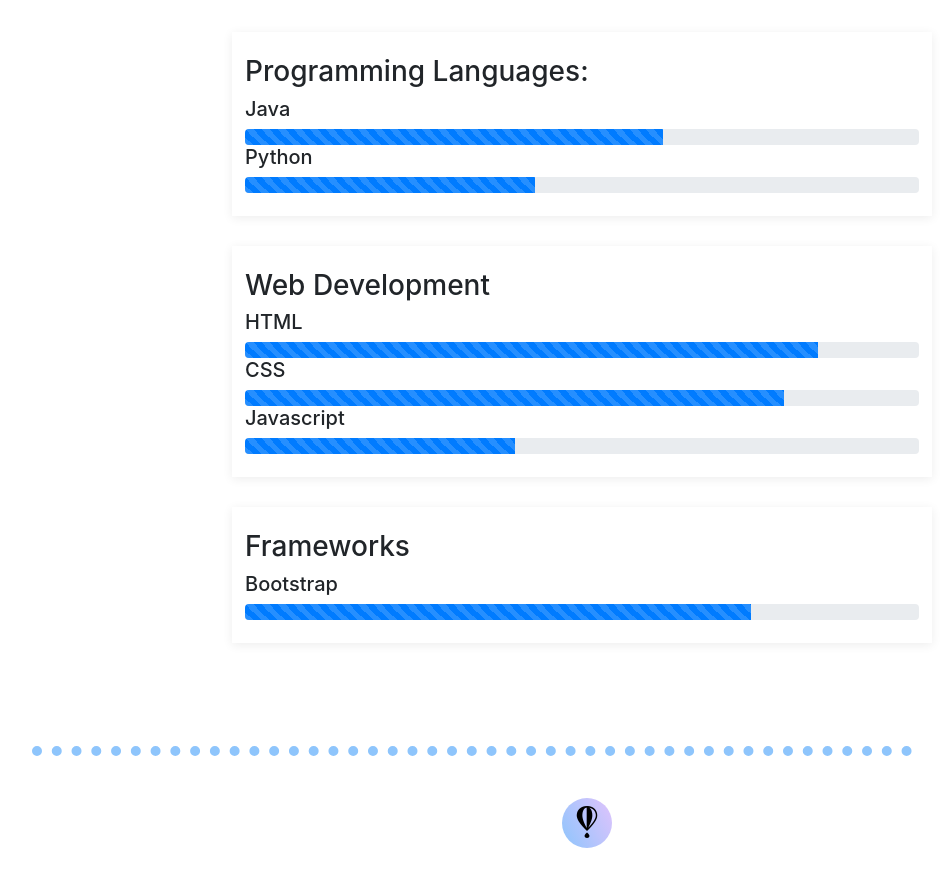
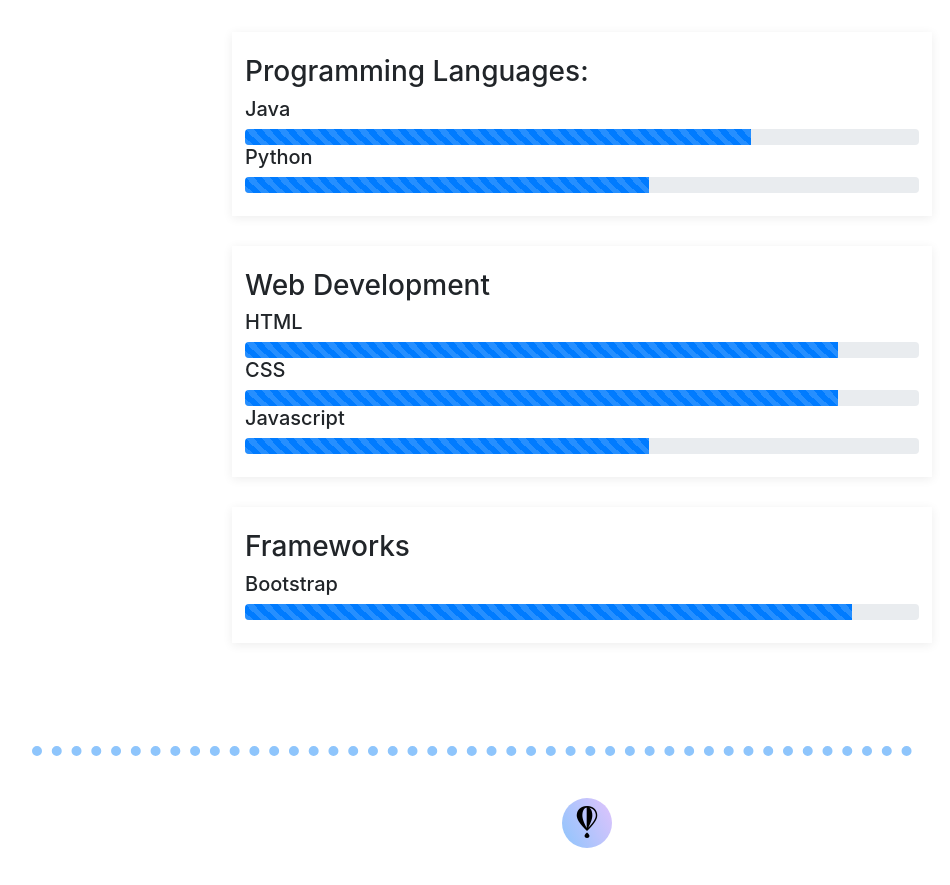
Before and after one commit to hfbgk321/CV-Website-2, a plain HTML site: page cv.html in a window 1280 px wide. Shown: the part 2940-3825 px from the top of the page, without its empty margins (168-1118 px from the left). Drawn offline with nearby package versions, Linux system fonts and the light colour scheme.

Commit message:
Update cv.html

```diff
--- a/cv.html
+++ b/cv.html
@@ -166,13 +166,13 @@
         <div class="skill-individual-section">
           <h5 class="skill-item">Java</h5>
           <div class="progress">
-            <div class="progress-bar progress-bar-striped progress-bar-animated" role="progressbar" aria-valuenow="62" aria-valuemin="0" aria-valuemax="100" style="width: 62%"></div>
+            <div class="progress-bar progress-bar-striped progress-bar-animated" role="progressbar" aria-valuenow="75" aria-valuemin="0" aria-valuemax="100" style="width: 75%"></div>
           </div>
         </div>
         <div class="skill-individual-section">
           <h5 class="skill-item">Python</h5>
           <div class="progress">
-            <div class="progress-bar progress-bar-striped progress-bar-animated" role="progressbar" aria-valuenow="43" aria-valuemin="0" aria-valuemax="100" style="width: 43%"></div>
+            <div class="progress-bar progress-bar-striped progress-bar-animated" role="progressbar" aria-valuenow="60" aria-valuemin="0" aria-valuemax="100" style="width: 60%"></div>
           </div>
         </div>
       </div>
@@ -184,20 +184,20 @@
         <div class="skill-individual-section">
           <h5 class="skill-item">HTML</h5>
           <div class="progress">
-            <div class="progress-bar progress-bar-striped progress-bar-animated" role="progressbar" aria-valuenow="85" aria-valuemin="0" aria-valuemax="100" style="width: 85%">
+            <div class="progress-bar progress-bar-striped progress-bar-animated" role="progressbar" aria-valuenow="88" aria-valuemin="0" aria-valuemax="100" style="width: 88%">
             </div>
           </div>
         </div>
         <div class="skill-individual-section">
           <h5 class="skill-item">CSS</h5>
           <div class="progress">
-            <div class="progress-bar progress-bar-striped progress-bar-animated" role="progressbar" aria-valuenow="80" aria-valuemin="0" aria-valuemax="100" style="width: 80%"></div>
+            <div class="progress-bar progress-bar-striped progress-bar-animated" role="progressbar" aria-valuenow="88" aria-valuemin="0" aria-valuemax="100" style="width: 88%"></div>
           </div>
         </div>
         <div class="skill-individual-section">
           <h5 class="skill-item">Javascript</h5>
           <div class="progress">
-            <div class="progress-bar progress-bar-striped progress-bar-animated" role="progressbar" aria-valuenow="40" aria-valuemin="0" aria-valuemax="100" style="width: 40%"></div>
+            <div class="progress-bar progress-bar-striped progress-bar-animated" role="progressbar" aria-valuenow="60" aria-valuemin="0" aria-valuemax="100" style="width: 60%"></div>
           </div>
         </div>
       </div>
@@ -209,7 +209,7 @@
         <div class="libraries">
           <h5 class="skill-item">Bootstrap</h5>
           <div class="progress">
-            <div class="progress-bar progress-bar-striped progress-bar-animated" role="progressbar" aria-valuenow="75" aria-valuemin="0" aria-valuemax="100" style="width: 75%"></div>
+            <div class="progress-bar progress-bar-striped progress-bar-animated" role="progressbar" aria-valuenow="90" aria-valuemin="0" aria-valuemax="100" style="width: 90%"></div>
           </div>
         </div>
       </div>
```
